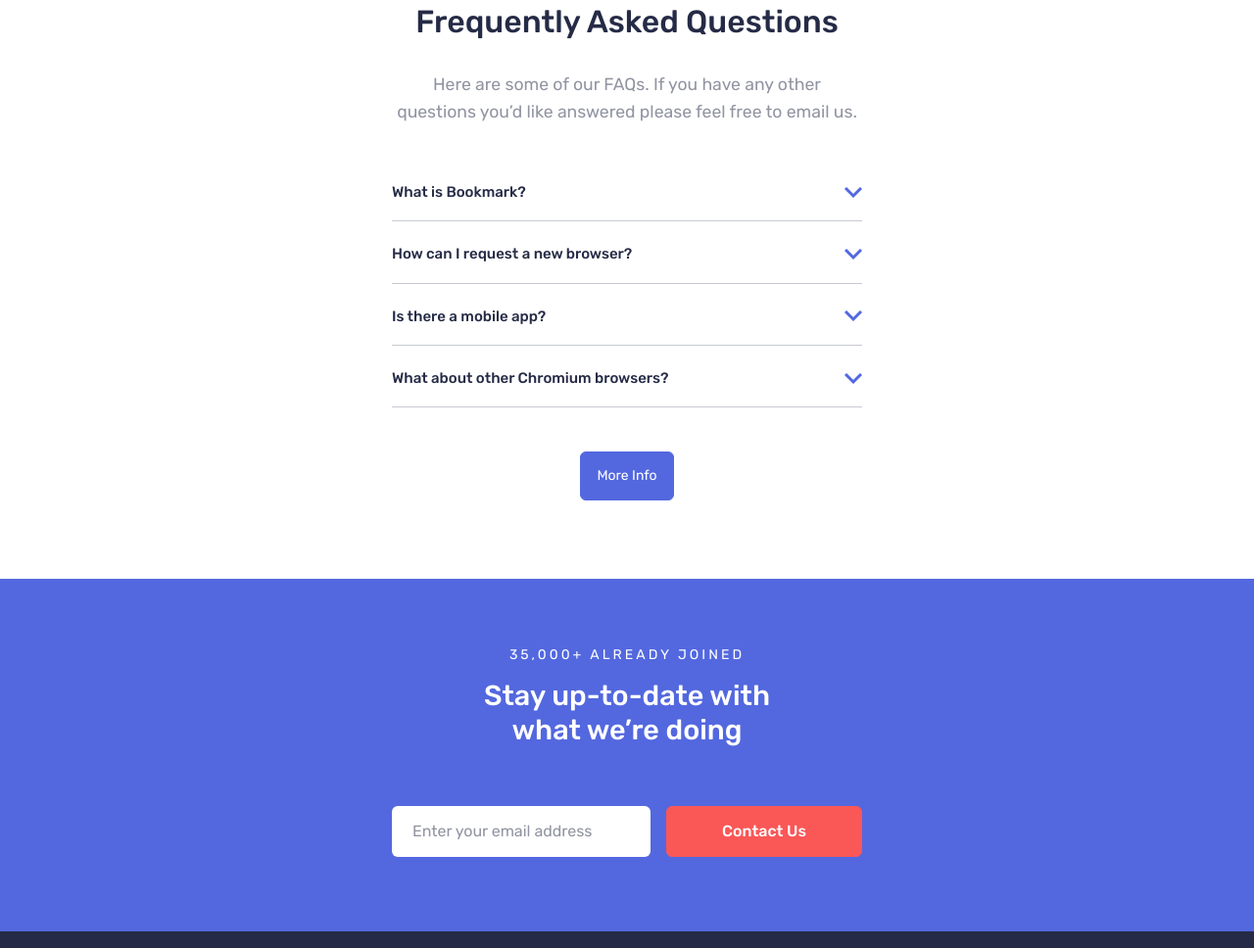
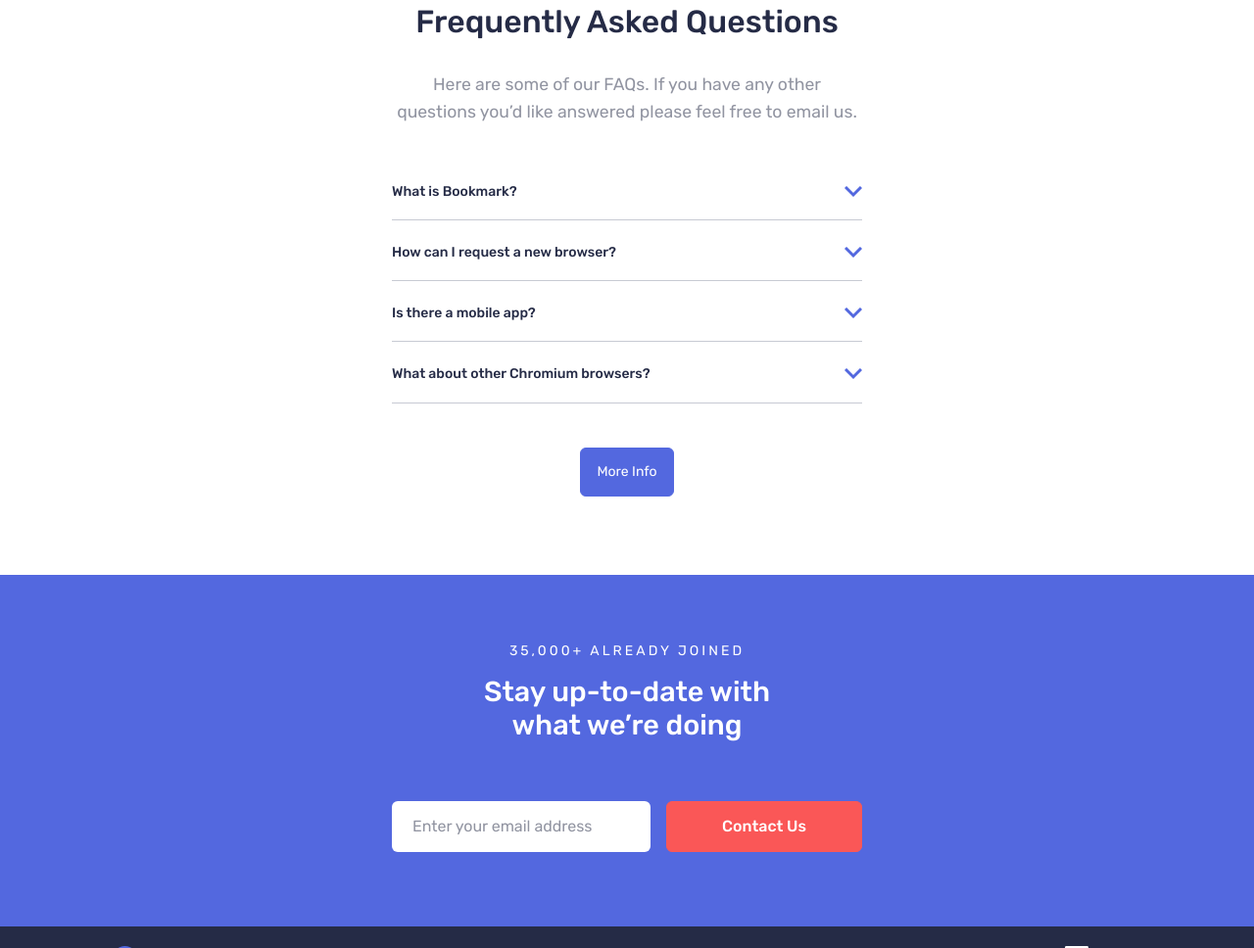
Before and after one commit to PhoenixDev22/Bookmark-landing-page-frontend-mentor, a plain HTML site: page index.html in a window 1280 px wide. Shown: the part 2549-3517 px from the top of the page at 98% size. Drawn offline with Linux system fonts and the light colour scheme.

Commit message:
Fixing validation issues

```diff
--- a/css/main.css
+++ b/css/main.css
@@ -450,7 +450,7 @@
     padding: 1.25rem 0;
     color: var(--Very-Dark-Blue);
     border-bottom: 0.063em solid rgb(199, 202, 211);
-    font-size: 0.938rem;
+    font-size: .875rem;
     margin-bottom: 5px;
     font-weight: 500;
     transition: .25s ease-in;
--- a/index.html
+++ b/index.html
@@ -187,7 +187,7 @@
         <!-- answer 1  -->
         <details class="accordion__details flex">
             <summary class="question flex" data-answer=".answer-1"  aria-expanded="false">
-                <p >What is Bookmark?</p>
+                <span>What is Bookmark?</span>
                 <svg class="arrow" aria-hidden="true" focusable="false" xmlns="http://www.w3.org/2000/svg" width="18" height="12"><path fill="none" stroke="#5267DF" stroke-width="3" d="M1 1l8 8 8-8"/></svg>
             </summary>
             <div class="answer answer-1">
@@ -198,7 +198,7 @@
           <!-- answer 2 -->
           <details class="accordion__details flex">
             <summary class="question flex" data-answer=".answer-2" aria-expanded="false">
-                <p class="headind">How can I request a new browser?</p>
+                <span class="headind">How can I request a new browser?</span>
                 <svg class="arrow" aria-hidden="true" focusable="false" xmlns="http://www.w3.org/2000/svg" width="18" height="12"><path fill="none" stroke="#5267DF" stroke-width="3" d="M1 1l8 8 8-8"/></svg>
             </summary>
             <div class="answer answer-2">
@@ -211,7 +211,7 @@
           <!-- answer 3  -->
           <details class="accordion__details flex">
             <summary class="question flex" data-answer=".answer-3" aria-expanded="false">
-                <p class="heading">Is there a mobile app?</p>
+                <span class="heading">Is there a mobile app?</span>
                 <svg class="arrow" aria-hidden="true" focusable="false" xmlns="http://www.w3.org/2000/svg" width="18" height="12"><path fill="none" stroke="#5267DF" stroke-width="3" d="M1 1l8 8 8-8"/></svg>
             </summary>
             <div class="answer answer-3">
@@ -223,7 +223,7 @@
           <!-- answer 4 -->
           <details class="accordion__details flex">
             <summary class="question flex" data-answer=".answer-4" aria-expanded="false">
-                <p class="heading">What about other Chromium browsers?</p>
+                <span class="heading">What about other Chromium browsers?</span>
                 <svg class="arrow" aria-hidden="true" focusable="false" xmlns="http://www.w3.org/2000/svg" width="18" height="12"><path fill="none" stroke="#5267DF" stroke-width="3" d="M1 1l8 8 8-8"/></svg>
             </summary>
             <div class="answer answer-4">
```
